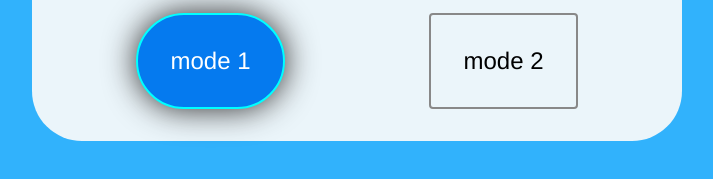
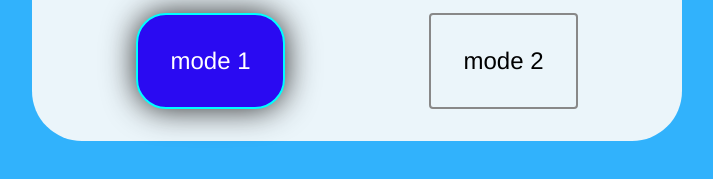
Before and after one commit to DefinetelyNotACat/khronos, a plain HTML site: page index.html in a window 1280 px wide. In both pictures the pointer is over the input "mode 1". Shown: the part 509-688 px from the top of the page, without its empty margins (291-1004 px from the left). Drawn offline with Linux system fonts and the light colour scheme; a web font is replaced by a local one.

Commit message:
new graphics

```diff
--- a/style.css
+++ b/style.css
@@ -100,11 +100,13 @@ html, body{
     cursor: pointer;
     border: 2px solid rgb(136, 136, 136);
     border-radius: 4px;
+
 }
 
 .modes >input:hover{
-    background-color: rgb(5, 122, 239);
-    border-radius: 50px;
+    /*background-color: rgb(5, 122, 239);*/
+    background-color: #2A0AF2;
+    border-radius: 30px;
     color: white;
     border-color: aqua;
     box-shadow: 0 0 2rem rgb(42, 41, 41)
```
Also changed, not shown: index.html (line endings or trailing spaces).
